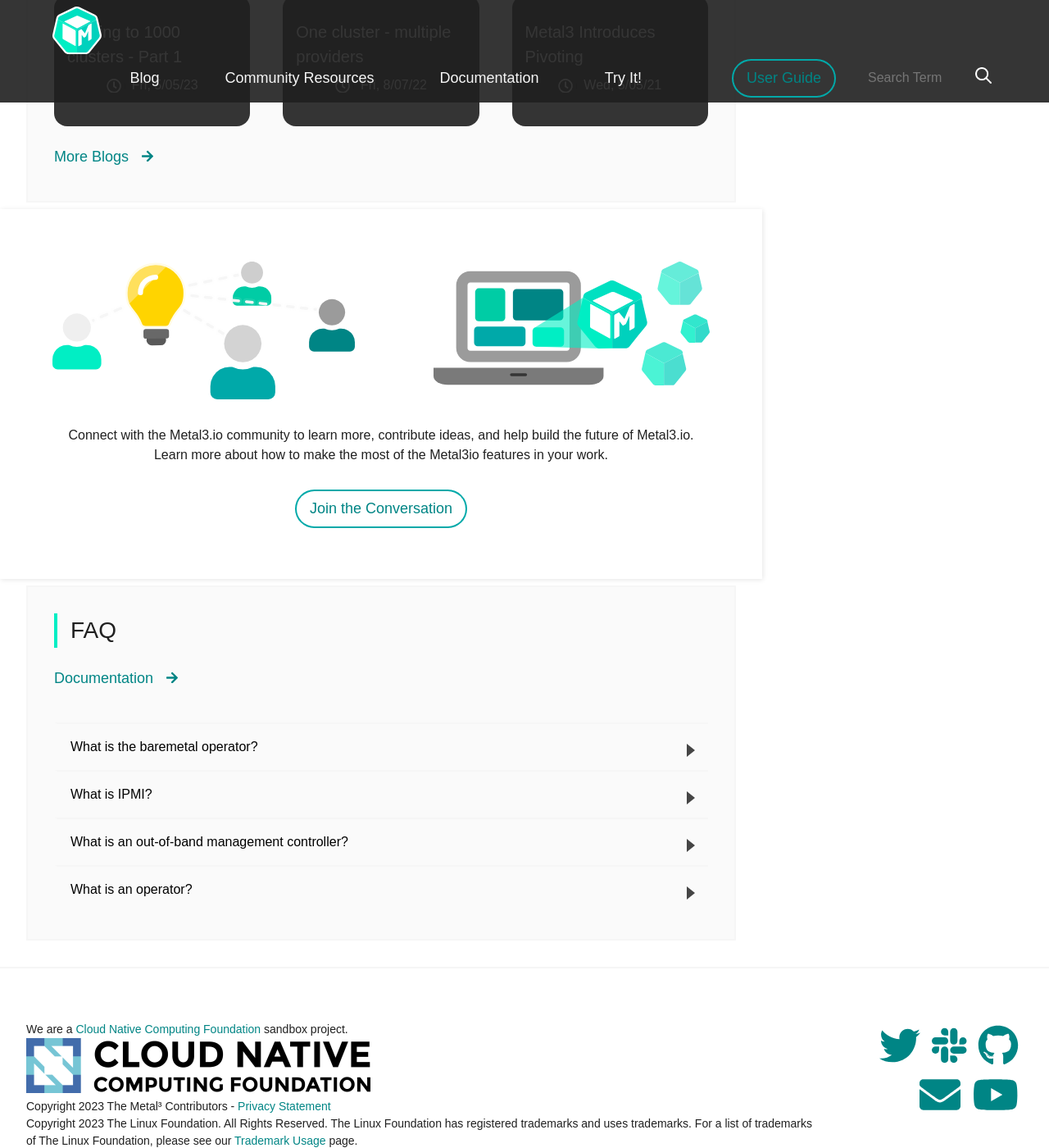
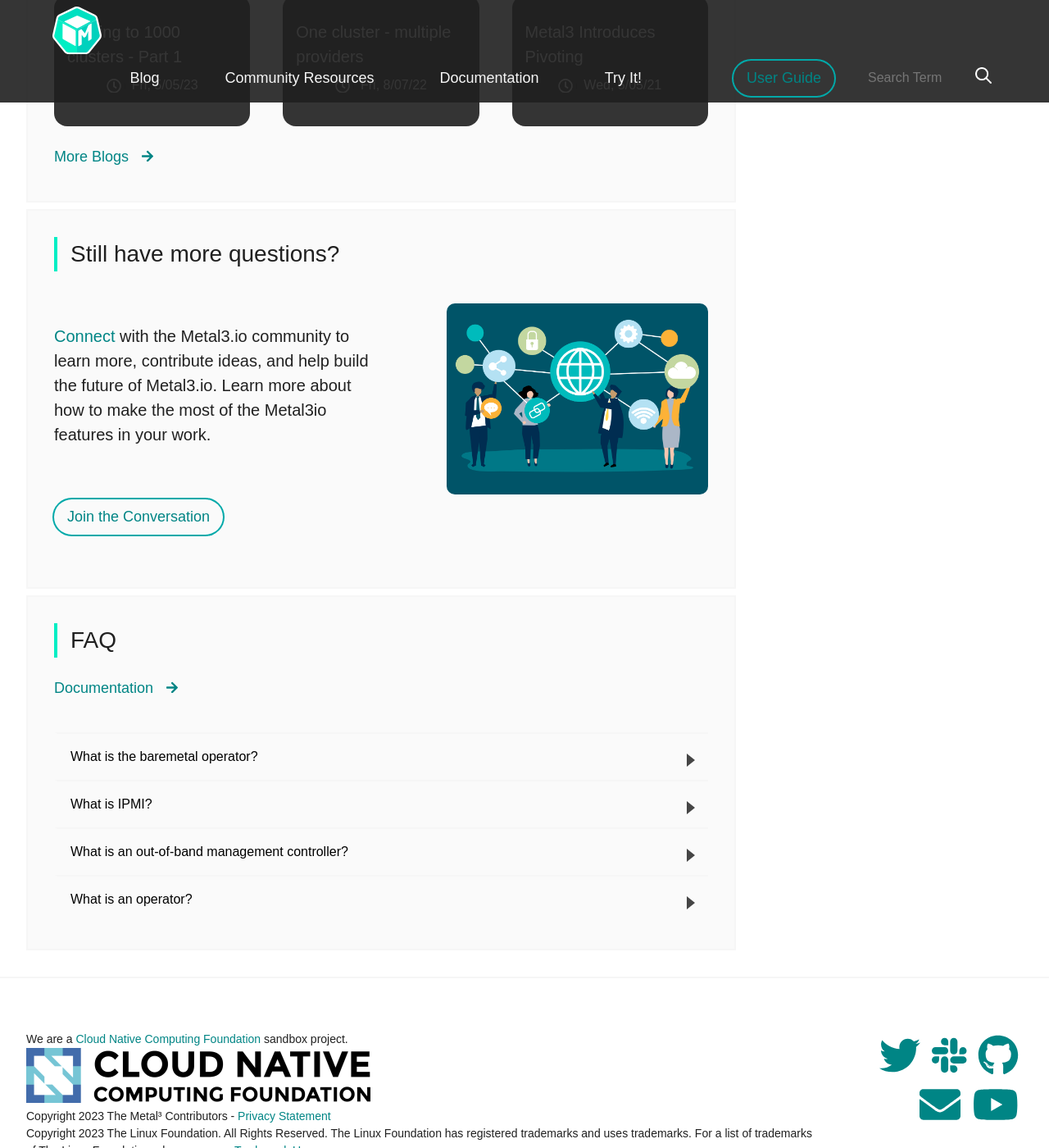
Before and after one commit to metal3-io/metal3-io.github.io, a Jekyll site: the page built from index.html, in a window 1280 px wide and 1400 px high, scrolled down 962 px. Shown: the whole window at 82% size. Built offline with Jekyll 4.4.1, drawn with Linux system fonts in a browser that asks for light colours; nearby versions of some CDN libraries; comment, search, counter and statistics services are not loaded.

Commit message:
changed position and style of community section

```diff
--- a/_sass/_homepage.scss
+++ b/_sass/_homepage.scss
@@ -1,4 +1,44 @@
 
+.mk-community {
+    @include flexCenter($j-content: space-between);
+    @media (max-width: $mk--breakpoint--md) {
+      flex-direction: column;
+    }
+    &__header {
+      gap: var(--mk--spacer--lg);
+      width: 50% !important;
+      @include flexCenter(
+        $j-content: space-between,
+        $direction: column,
+        $a-items: start
+      );
+
+      @media (max-width: $mk--breakpoint--md) {
+        width: 100% !important;
+      }
+    }
+
+    &__image {
+      width: 50%;
+      display: flex;
+      justify-content: end;
+      @media (max-width: $mk--breakpoint--md) {
+        width: 100%;
+        justify-content: center;
+      }
+      img {
+        width: 80%;
+        border-radius: var(--mk--BorderRadius--md);
+        @media (max-width: $mk--breakpoint--md) {
+          width: 100%;
+        }
+      }
+    }
+    &__button {
+      background-color: var(--mk--Color--500) !important;
+      color: var(--mk--Color--100) !important;
+    }
+  }
 .mk-community-callout {
     position: relative; //shadow fix
     padding: var(--mk--spacer--md) var(--mk--spacer--sm);
--- a/index.html
+++ b/index.html
@@ -45,16 +45,20 @@ layout: default
       >More Blogs</a
     >
   </section>
-<section class="mk-community-callout">
-    <div class="mk-community-callout__images">
+<section class="mk-community mk-main__section">
+    <header class="mk-main__header mk-community__header">
+    <!-- <div class="mk-community-callout__images">
       <img src="/assets/images/home-left-image.svg" alt="">
       <img src="/assets/images/home-right-image.svg" alt="">
-    </div>
-    <p class="mk-community-callout__content">
-      Connect with the Metal3.io community to learn more, contribute ideas, and help build the future of Metal3.io.
-      Learn more about how to make the most of the Metal3io features in your work.
-    </p>
+    </div> -->
+    <h2 class="mk-heading mk-heading--xl mk-m-border">Still have more questions?</h2>
+    <h3 class="mk-heading mk-heading--lg"><a href="community-resources.html">Connect </a> with the Metal3.io community to learn more, contribute ideas, and help build the future of Metal3.io. Learn more about how to make the most of the Metal3io features in your work.
+    </h3>
     <a href="{{ site.baseurl }}/community-resources.html" class="mk-button mk-button--secondary">Join the Conversation</a>
+</header>
+<div class="mk-community__image">
+    <img src="./assets/images/community-image.jpg" alt="">
+  </div>
 </section>
 <section class="mk-faqs mk-main__section">
 <header class="mk-main__header">
```
Also changed, not shown: assets/images/community-image.jpg (added).
